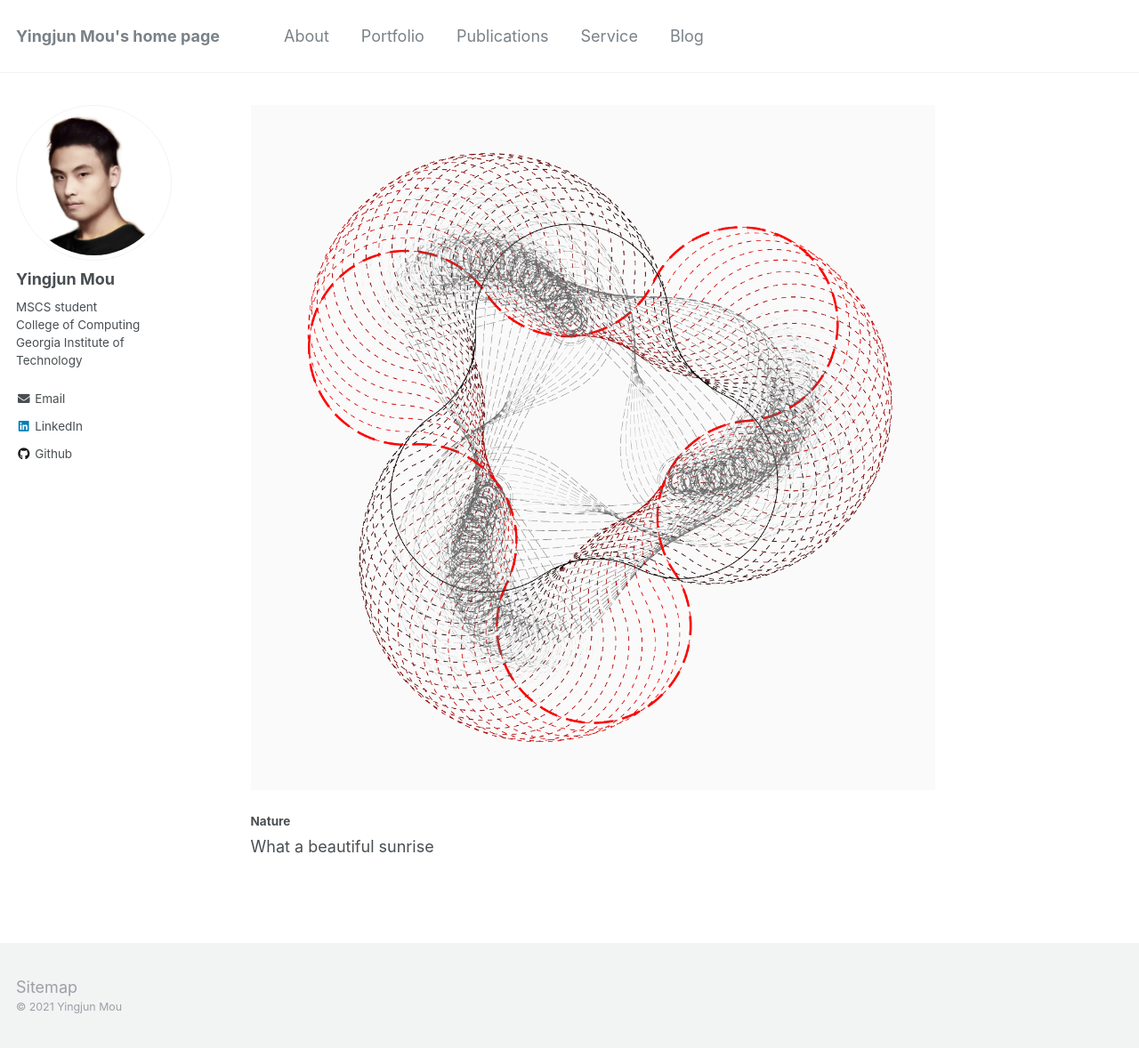
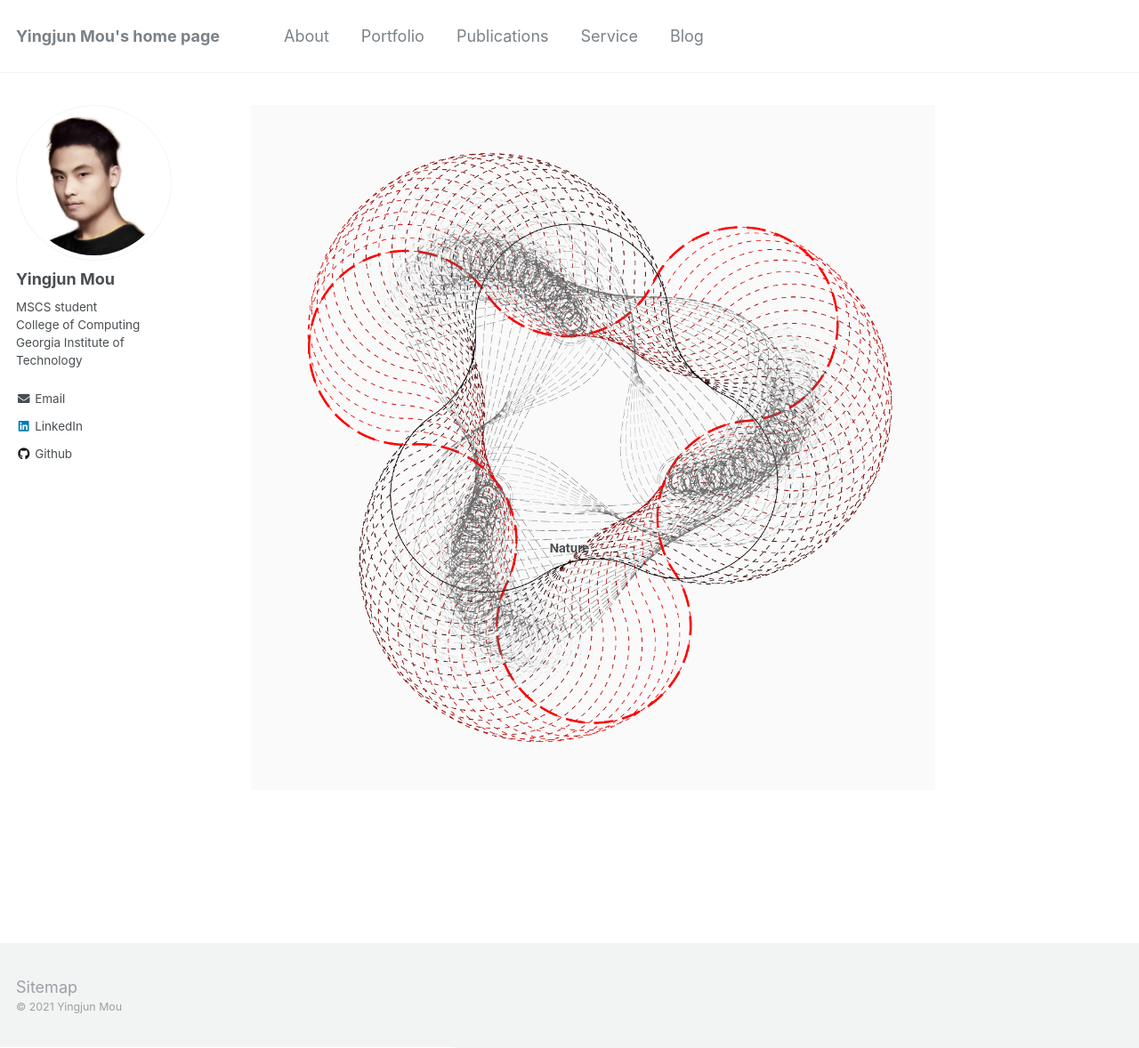
Before and after one commit to yingjun-mou/yingjun-mou.github.io, a Jekyll site: the page built from _pages/about.md, in a window 1280 px wide and 1178 px high. Shown: the whole window at 89% size. Built offline with Jekyll 4.4.1, drawn with Linux system fonts in a browser that asks for light colours.

Commit message:
Update about.md

```diff
--- a/_pages/about.md
+++ b/_pages/about.md
@@ -7,9 +7,8 @@
   - /about.html
 ---
 <div class="container">
-  <img src="../images/Icon_coding.png" style="width:100%;">
+  <img src="../images/Icon_coding.png" style="width:100%; position: relative;" >
   <div class="centered">
-    <h4>Nature</h4>
-    <p>What a beautiful sunrise</p>
+    <h4 style="position: absolute; top: 50%; left: 50%; transform: translate(-50%, -50%);">Nature</h4>
   </div>
 </div>
```
